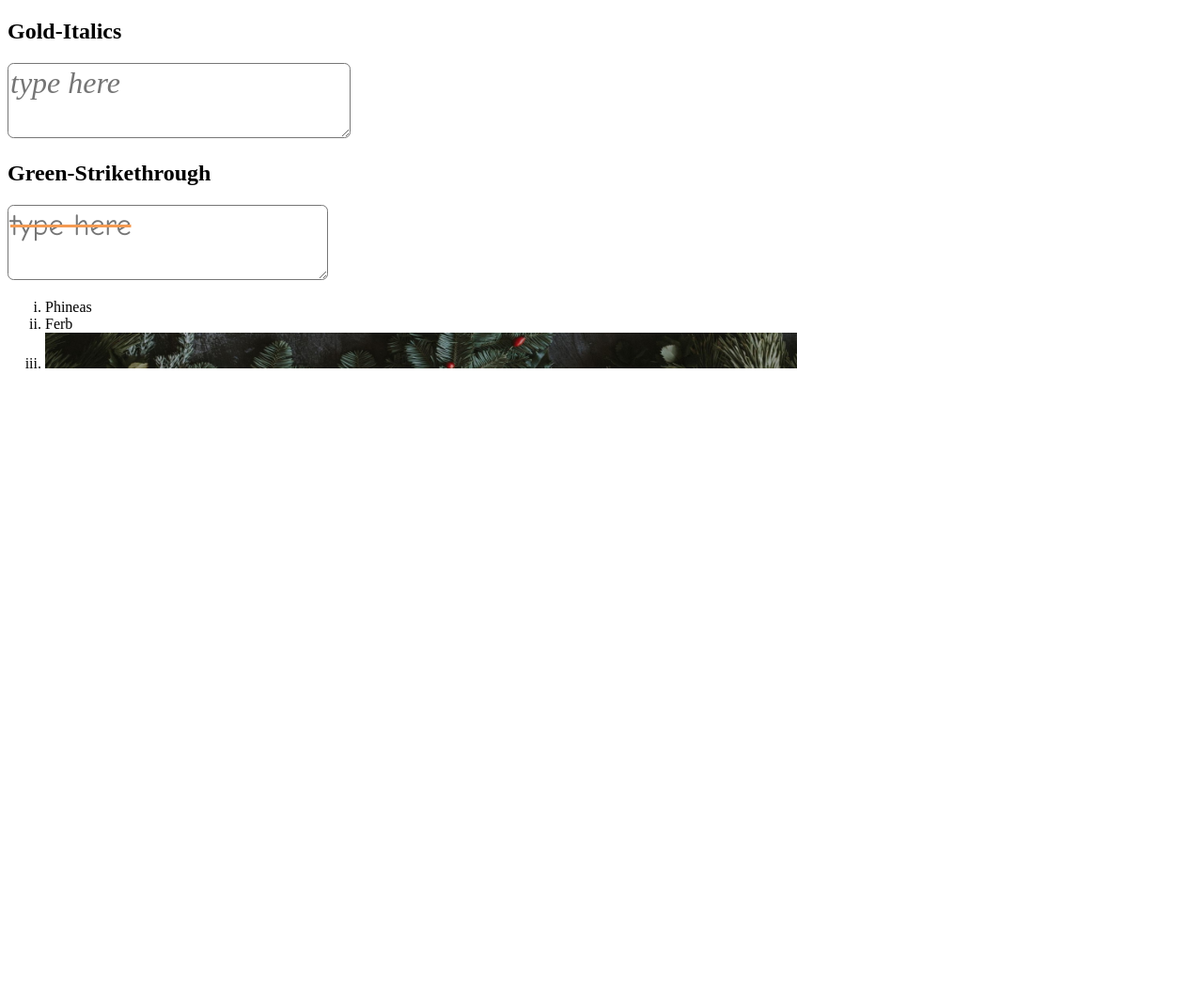
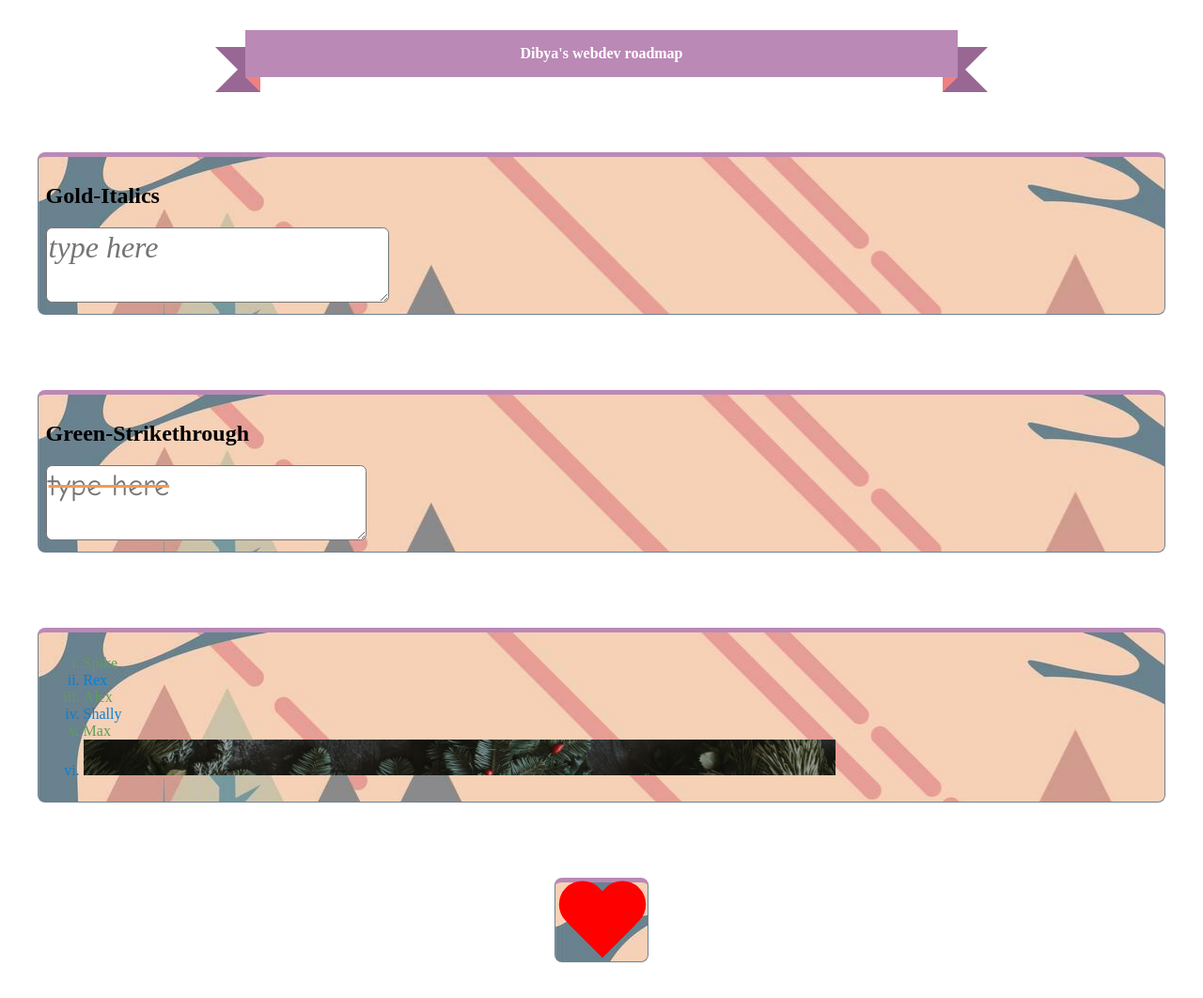
Before and after one commit to dibyasom/WebDev, a plain HTML site: page text.html in a window 1280 px wide. Shown: the whole page at 94% size. Before the commit the page ends 800 px from the top, so only its background shows below. Drawn offline with Linux system fonts and the light colour scheme; a web font is replaced by a local one.

Commit message:
Updated content <Index.hyml>

```diff
--- a/Stylesheet/content.css
+++ b/Stylesheet/content.css
@@ -1,3 +1,6 @@
+*{
+    box-sizing: border-box;
+}
 .content-italics{
     font-family: Amarante;
     font-size: 2em;
@@ -13,25 +16,111 @@
     text-decoration-color: #f49a52;
 }
 
-.ield{
-    border-top: 0.3em solid coral;
+.field{
+    background-image: url("../Resources/f-bg.jpg");
+    width: 95%;
+    height: auto;
+    border: 0.1em solid slategray;
+    border-top: 0.35em solid #ba89b6;
     border-radius: 0.5em;
-    margin: 5em 0.5em;
-    padding: 0.5em 0em;
+    margin: 5em auto;
+    padding: 0.5em 0.5em;
+}
+
+.field, .field::before{
+    content: " ";
 }
 
 .text-field{
     border-radius: 0.2em;
 }
 
-ol{
+li{
     list-style: lower-roman;
+    color: #0681d6;
 }
 
-ul{
-    list-style: square;
+li:nth-child(2n + 1){
+    color: #649b58;
 }
 
-ol img{
+ul img{
     max-width: 50em;
 }
+
+
+
+
+/*I have no idea what's this.'*/
+#heart {
+    position: relative;
+    width: 100px;
+    height: 90px;
+}
+
+#heart:before,
+#heart:after {
+    position: absolute;
+    content: "";
+    left: 50px;
+    top: 0;
+    width: 50px;
+    height: 80px;
+    background: red;
+    border-radius: 50px 50px 0 0;
+    transform: rotate(-45deg);
+    transform-origin: 0 100%;
+}
+#heart:after {
+    left: 0;
+    transform: rotate(45deg);
+    transform-origin: 100% 100%;
+}
+
+.ribbon {
+    font-size: 16px !important;
+    /* This ribbon is based on a 16px font side and a 24px vertical rhythm. I've used em's to position each element for scalability. If you want to use a different font size you may have to play with the position of the ribbon elements */
+
+    width: 60%;
+
+    position: relative;
+    background: #ba89b6;
+    color: #fff;
+    text-align: center;
+    padding: 1em 2em; /* Adjust to suit */
+    margin: 2em auto 3em; /* Based on 24px vertical rhythm. 48px bottom margin - normally 24 but the ribbon 'graphics' take up 24px themselves so we double it. */
+}
+.ribbon:before, .ribbon:after {
+    content: "";
+    position: absolute;
+    display: block;
+    bottom: -1em;
+    border: 1.5em solid #986794;
+    z-index: -1;
+}
+.ribbon:before {
+    left: -2em;
+    border-right-width: 1.5em;
+    border-left-color: transparent;
+}
+.ribbon:after {
+    right: -2em;
+    border-left-width: 1.5em;
+    border-right-color: transparent;
+}
+.ribbon .ribbon-content:before, .ribbon .ribbon-content:after {
+    content: "";
+    position: absolute;
+    display: block;
+    border-style: solid;
+    border-color: #F08080 transparent transparent transparent;
+    bottom: -1em;
+}
+.ribbon .ribbon-content:before {
+    left: 0;
+    border-width: 1em 0 0 1em;
+}
+.ribbon .ribbon-content:after {
+    right: 0;
+    border-width: 1em 1em 0 0;
+}
--- a/text.html
+++ b/text.html
@@ -7,6 +7,11 @@
     </head>
 
     <body>
+    <div>
+        <h1 class="ribbon">
+            <strong class="ribbon-content">Dibya's webdev roadmap</strong>
+        </h1>
+    </div>
         <div class="field">
             <h2>Gold-Italics</h2>
             <textarea class="content-italics text-field" placeholder="type here"></textarea>
@@ -18,12 +23,18 @@
         </div>
 
         <div class="field">
-            <ol>
-                <li>Phineas</li>
-                <li>Ferb</li>
+            <ul class="list">
+                <li>Spike</li>
+                <li>Rex</li>
+                <li>Alex</li>
+                <li>Shally</li>
+                <li>Max</li>
                 <li><img src="Resources/bg-desk.jpg" alt="Loading..." /></li>
-            </ol>
+            </ul>
         </div>
 
+        <div id="heart" class="field">
+
+        </div>
     </body>
 </html>
```
Also changed, not shown: Resources/f-bg.jpg (added).
